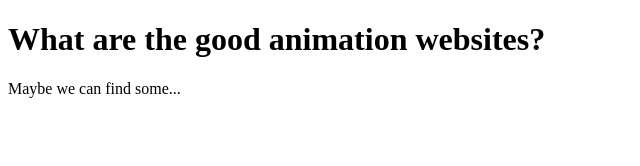
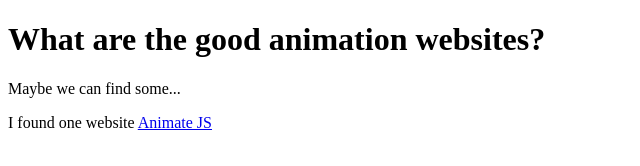
Before and after one commit to silentchallenger/cpnt201-a3, a plain HTML site: page index.html in a window 1280 px wide. Shown: the whole page, without its empty margins (0-640 px from the left). Drawn offline with Linux system fonts and the light colour scheme.

Commit message:
added animation website example

```diff
--- a/index.html
+++ b/index.html
@@ -9,5 +9,6 @@
 <body>
   <h1>What are the good animation websites?</h1>
   <p>Maybe we can find some...</p>
+  <p>I found one website <a href="https://animate.style/">Animate JS</a></p>
 </body>
 </html>
```
